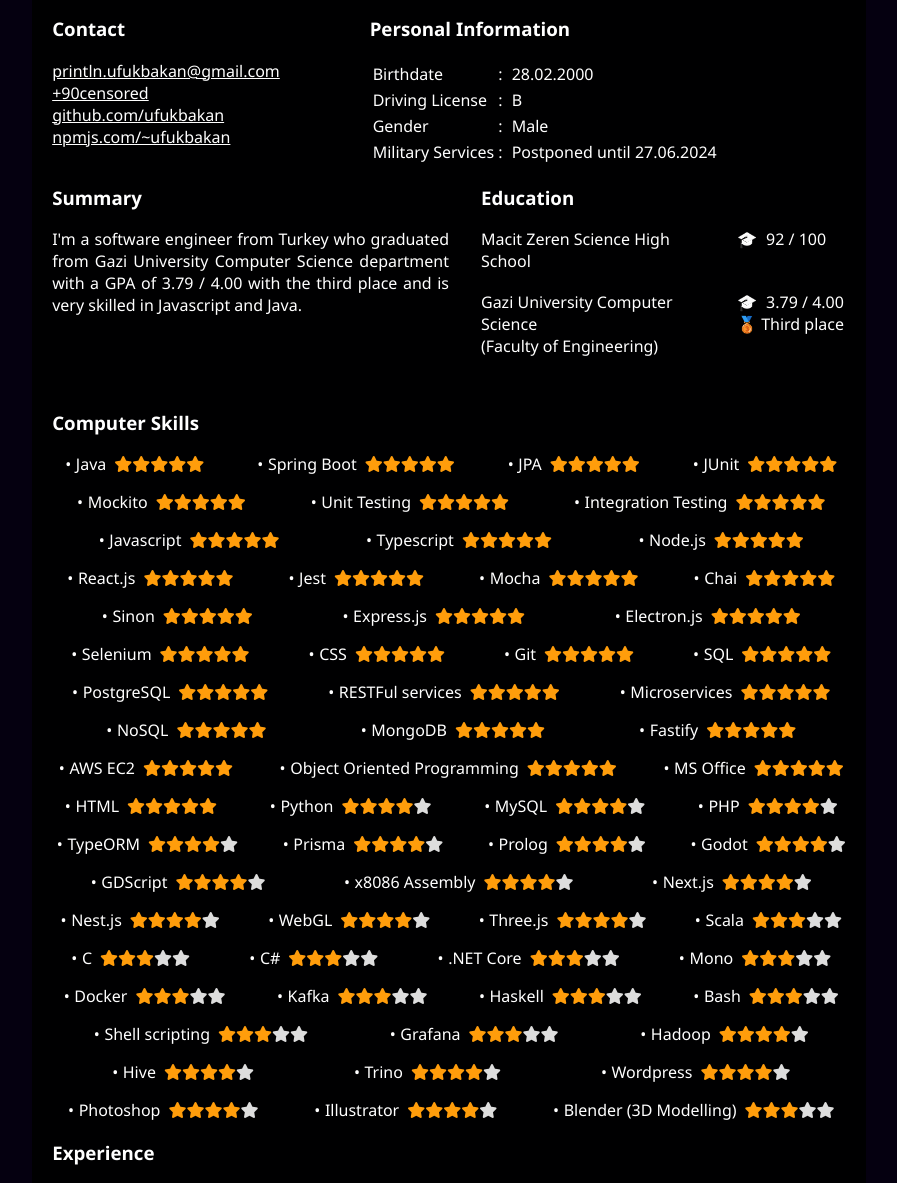
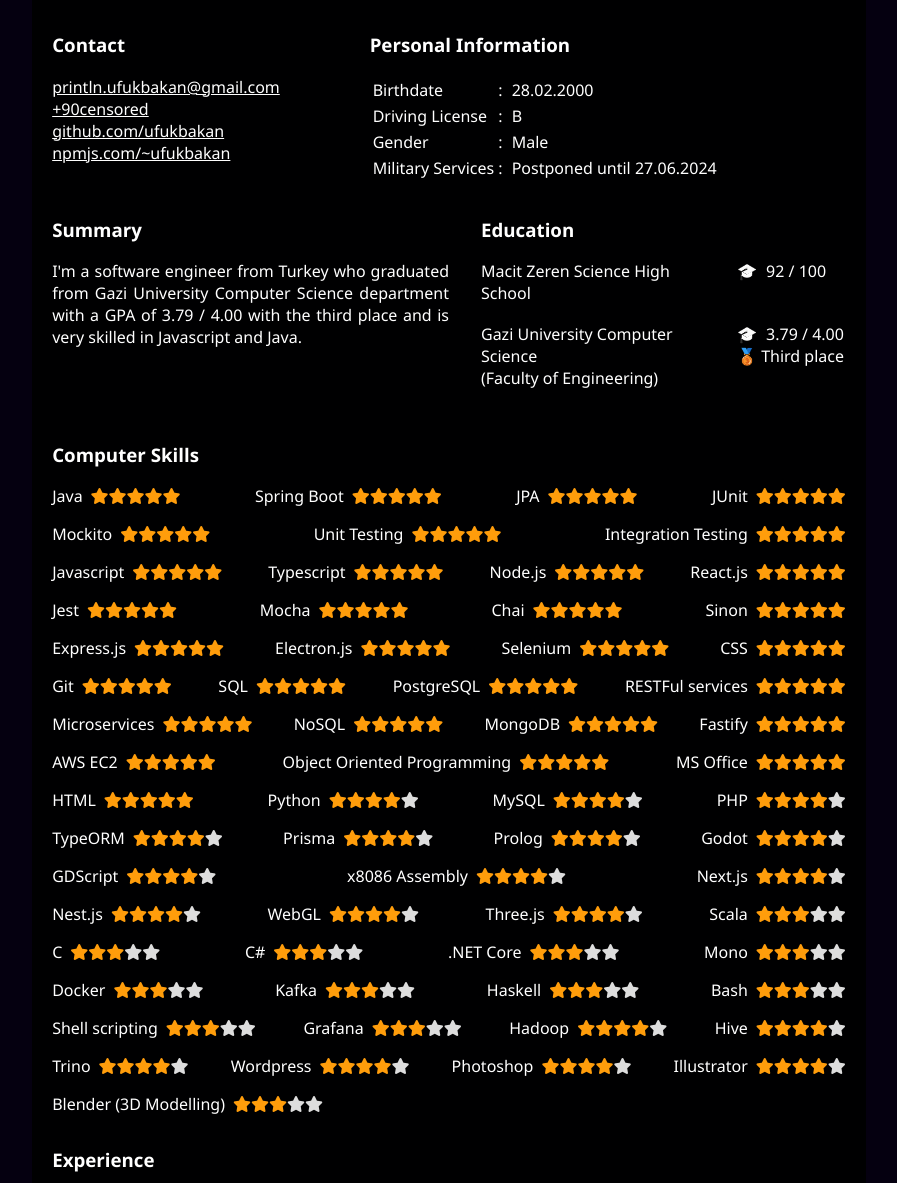
Before and after one commit to ufukbakan/cv, a plain HTML site: page index.html in a window 1280 px wide. Shown: the part 109-1292 px from the top of the page, without its empty margins (191-1088 px from the left). Drawn offline with Linux system fonts and the light colour scheme.

Commit message:
style adjustments

```diff
--- a/index.html
+++ b/index.html
@@ -49,7 +49,7 @@
         <h1 id="name">Ufuk Bakan</h1>
         <h2 id="personal-title">Software Engineer</h2>
 
-        <div class="grid-40-60">
+        <div class="grid-40-60 mb-2">
             <div class="auto-divided-grid">
                 <h3>Contact</h3>
                 <ul class="no-bullet no-indent">
@@ -105,7 +105,7 @@
         </div>
         <div>
             <h3>Computer Skills</h3>
-            <ul id="computer-skills" class="flex-flow-row">
+            <ul id="computer-skills" class="flex-flow-row no-bullet mb-4">
                 <li class="computer-skill" data-level="5"><span class="name">Java</span></li>
                 <li class="computer-skill" data-level="5"><span class="name">Spring Boot</span></li>
                 <li class="computer-skill" data-level="5"><span class="name">JPA</span></li>
--- a/main.css
+++ b/main.css
@@ -7,7 +7,7 @@
     #personal-title{
         font-size: 1rem;
         font-weight: normal;
-        margin: 0;
+        margin: 0 0 1rem 0;
     }
 
     body {
@@ -214,9 +214,9 @@
     }
 
     .computer-skill::before {
-        content: '•';
+        /* content: '•';
         margin-right: .5ch;
-        margin-left: .5ch;
+        margin-left: .5ch; */
     }
 
     .computer-skill {
@@ -238,7 +238,7 @@
         display: flex;
         flex-flow: row wrap;
         gap: 1rem 2.5rem;
-        justify-content: space-evenly;
+        justify-content: space-between;
     }
 
     .star {
@@ -255,6 +255,13 @@
     }
     .fa-star{
         color: rgb(221, 221, 221);
+    }
+
+    .mb-2{
+        margin-bottom: 1rem;
+    }
+    .mb-4{
+        margin-bottom: 2rem;
     }
 }
 
@@ -473,4 +480,8 @@
     .fa-star{
         color: rgb(148, 148, 148);
     }
+
+    #computer-skills{
+        page-break-after: always;
+    }
 }
```
